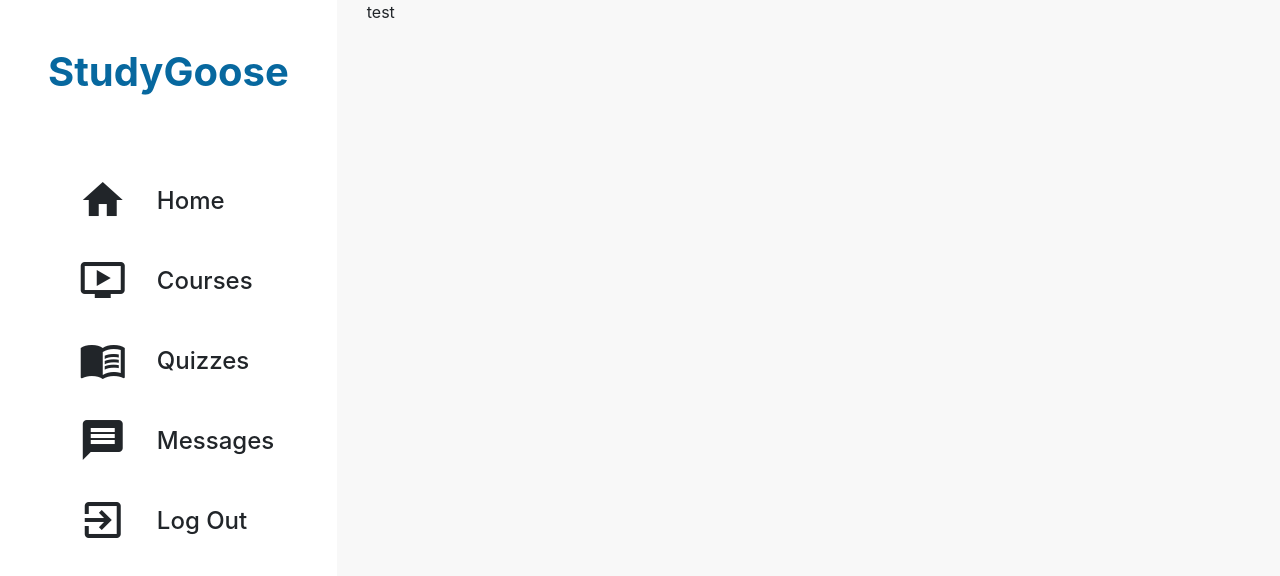
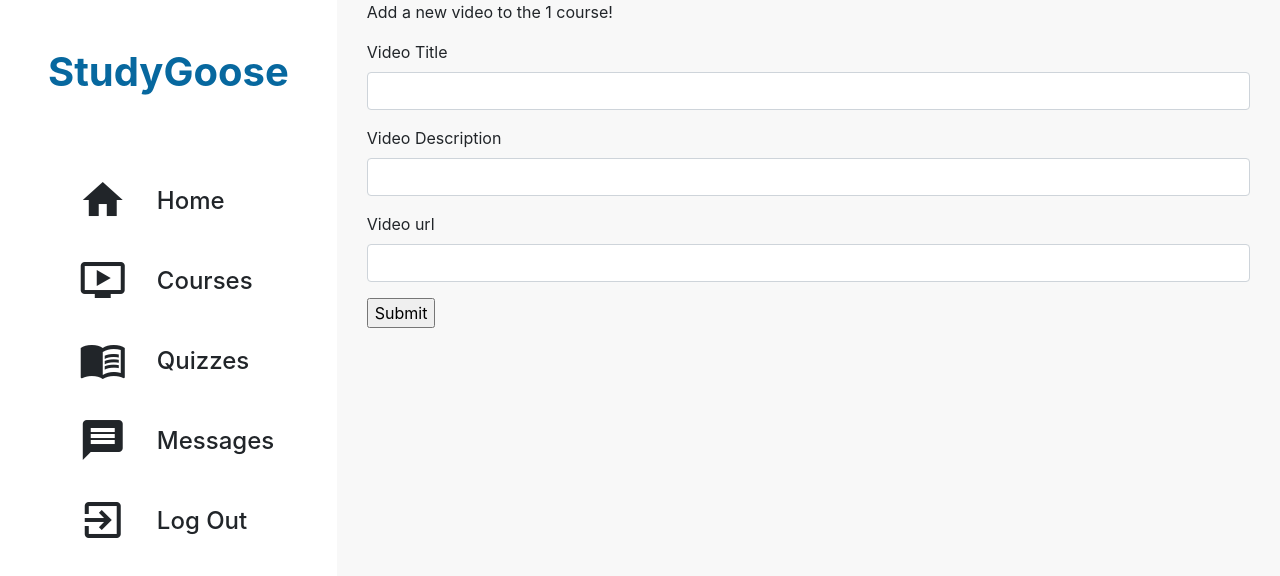
Before and after one commit to Amran2k16/studygoose, a Next.js app: page /courses/1/add-video in a window 1280 px wide. Shown: the top 576 px of the page. Built offline with nearby package versions, Linux system fonts and the light colour scheme.

Commit message:
successful implementation of add video form

```diff
--- a/components/courses/AddCourseForm.js
+++ b/components/courses/AddCourseForm.js
@@ -18,9 +18,9 @@
           description: description
         })
       });
-      console.log("submitted the form!");
+      alert("Successfully created Video");
     } else {
-      console.log("Inputs cannot be empty!");
+      alert("Inputs cannot be empty!");
     }
   };
   return (
--- a/components/courses/AddVideoForm.js
+++ b/components/courses/AddVideoForm.js
@@ -1,13 +1,22 @@
 import React, { useState } from "react";
+import { useRouter } from "next/router";
 
 export default function AddCourseForm() {
+  const router = useRouter();
+
   const [title, setTitle] = useState("");
   const [description, setDescription] = useState("");
+  const [videourl, setVideourl] = useState("");
 
   const handleSubmit = e => {
     e.preventDefault();
-    if (title !== "" && description !== "") {
-      fetch("/api/courses/", {
+    if (
+      title !== "" &&
+      description !== "" &&
+      videourl !== "" &&
+      router.query.coursename !== ""
+    ) {
+      fetch("/api/courses/" + router.query.coursename, {
         method: "post",
         headers: {
           Accept: "application/json, text/plain, */*",
@@ -15,19 +24,22 @@
         },
         body: JSON.stringify({
           title: title,
-          description: description
+          description: description,
+          video_url: videourl,
+          coursename: router.query.coursename
         })
       });
-      console.log("submitted the form!");
+      alert("Successfully created Video");
     } else {
-      console.log("Inputs cannot be empty!");
+      alert("Inputs cannot be empty!");
     }
   };
   return (
     <div>
+      <p>Add a new video to the {router.query.coursename} course! </p>
       <form onSubmit={handleSubmit}>
         <div className="form-group">
-          <label>Course Title</label>
+          <label>Video Title</label>
           <input
             name="title"
             type="text"
@@ -38,7 +50,7 @@
           />
         </div>
         <div className="form-group">
-          <label>Course Description</label>
+          <label>Video Description</label>
           <input
             name="description"
             type="text"
@@ -48,6 +60,28 @@
             onChange={e => setDescription(e.target.value)}
           />
         </div>
+        <div className="form-group">
+          <label>Video url</label>
+          <input
+            name="video_url"
+            type="text"
+            className="form-control"
+            id="formGroupExampleInput"
+            value={videourl}
+            onChange={e => setVideourl(e.target.value)}
+          />
+        </div>
+        {/* <div className="form-group">
+          <label>Course name</label>
+          <input
+            disabled={true}
+            name="course_name"
+            type="text"
+            className="form-control"
+            id="formGroupExampleInput"
+            value={router.query.coursename}
+          />
+        </div> */}
         <input type="submit" value="Submit" />
       </form>
     </div>
--- a/pages/courses/[coursename]/add-video.js
+++ b/pages/courses/[coursename]/add-video.js
@@ -1,6 +1,11 @@
 import React from "react";
 import Layout from "../../../components/MyLayout";
+import AddVideoForm from "../../../components/courses/AddVideoForm";
 
 export default function addvideo() {
-  return <Layout>test</Layout>;
+  return (
+    <Layout>
+      <AddVideoForm />
+    </Layout>
+  );
 }
```
